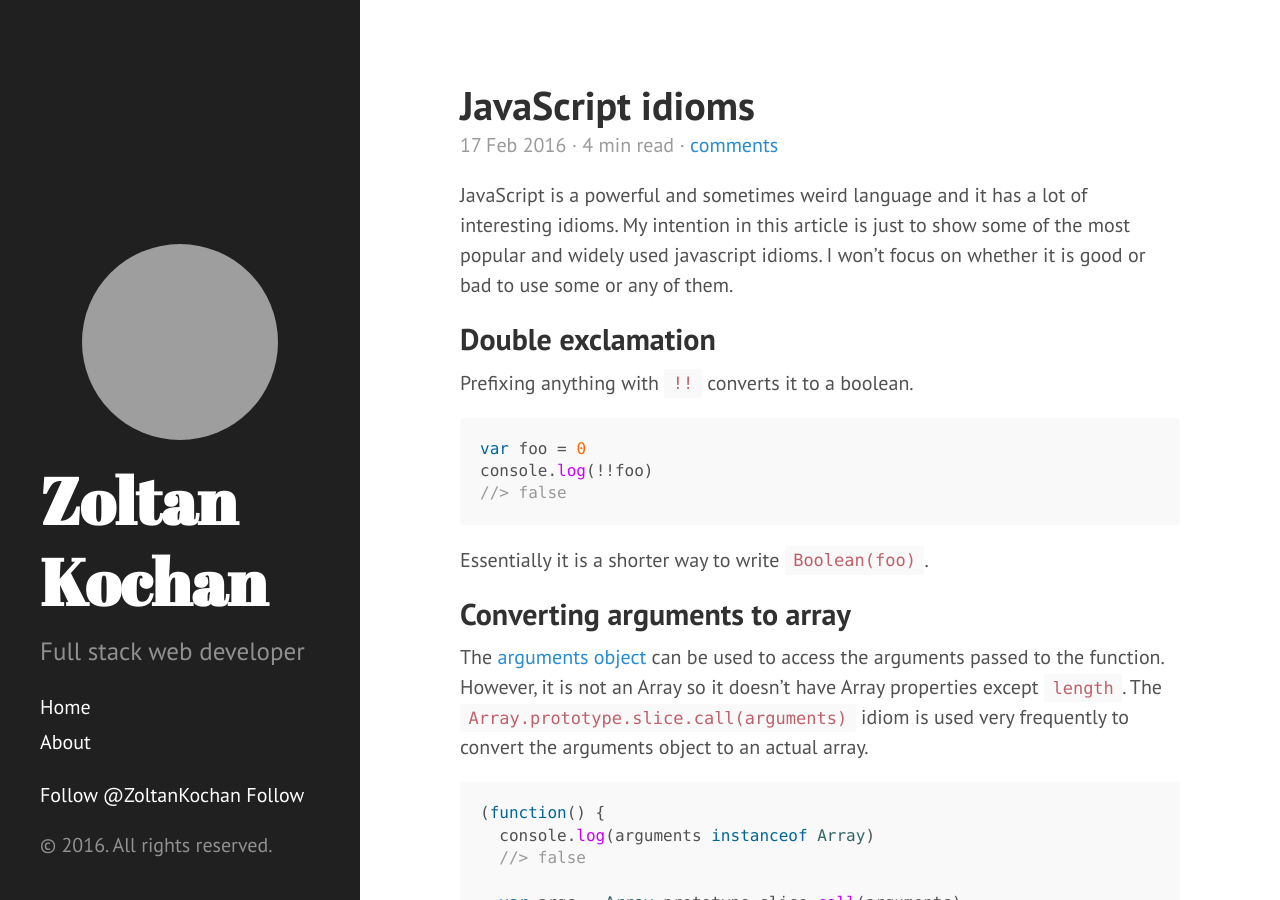
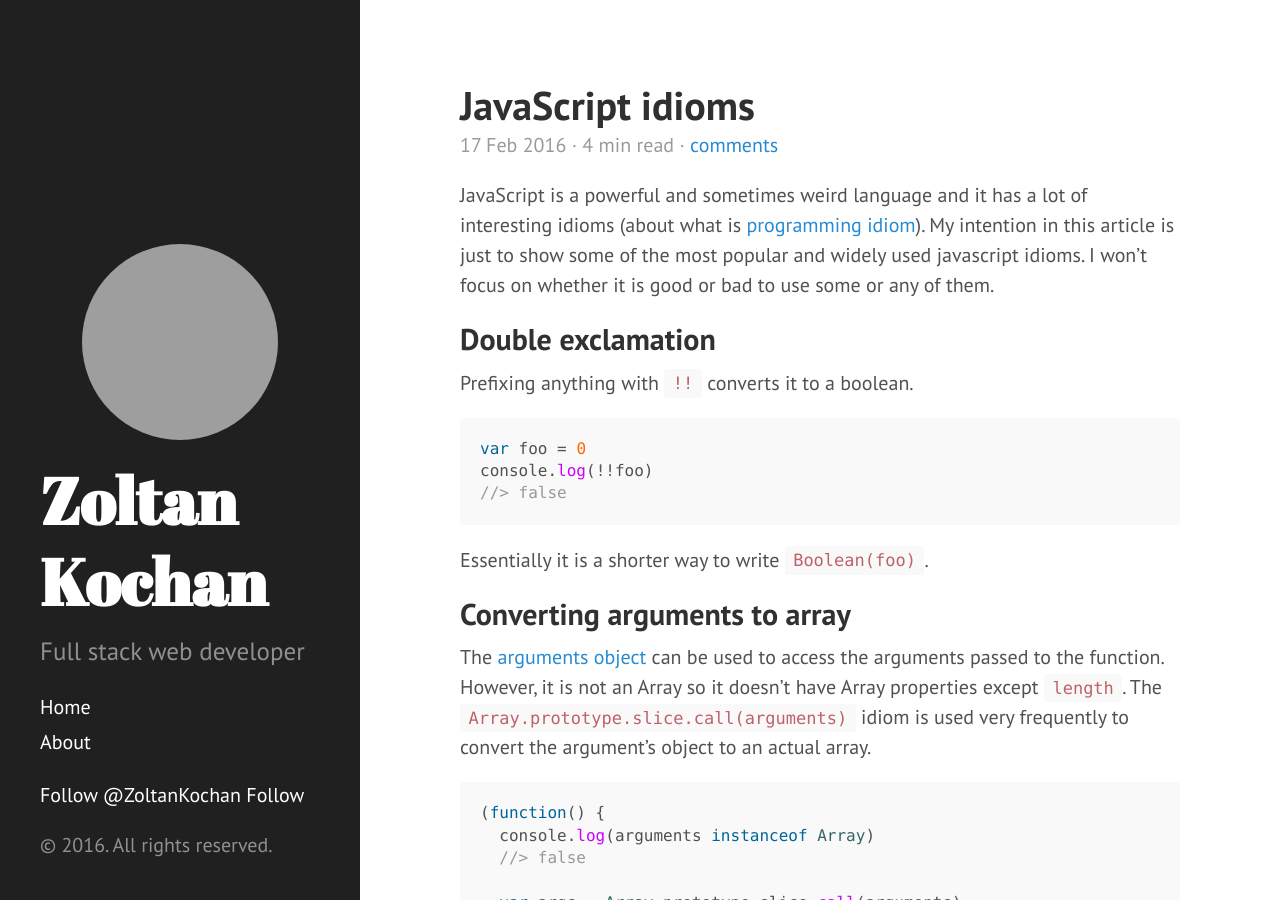
Before and after one commit to zkochan/zkochan.github.io, a Jekyll site: the page built from _posts/2016-02-18-javascript-idioms.md, in a window 1280 px wide and 900 px high. Built offline with Jekyll 4.4.1, drawn with Linux system fonts in a browser that asks for light colours; comment, search, counter and statistics services are not loaded; some of the changed text lies outside the part shown; grey boxes are pictures that could not be loaded.

Commit message:
js idioms updated

````diff
--- a/_posts/2016-02-18-javascript-idioms.md
+++ b/_posts/2016-02-18-javascript-idioms.md
@@ -6,7 +6,7 @@
 comments: true
 ---
 
-JavaScript is a powerful and sometimes weird language and it has a lot of interesting idioms.
+JavaScript is a powerful and sometimes weird language and it has a lot of interesting idioms (about what is [programming idiom](https://en.wikipedia.org/wiki/Programming_idiom)).
 My intention in this article is just to show some of the most popular and widely used javascript idioms.
 I won't focus on whether it is good or bad to use some or any of them.
 
@@ -29,7 +29,7 @@
 The [arguments object](https://developer.mozilla.org/en-US/docs/Web/JavaScript/Reference/Functions/arguments)
 can be used to access the arguments passed to the function. However, it is not an Array so it doesn't have
 Array properties except `length`. The `Array.prototype.slice.call(arguments)` idiom is used very frequently
-to convert the arguments object to an actual array.
+to convert the argument's object to an actual array.
 
 ```js
 (function() {
@@ -142,3 +142,8 @@
 //> Hello world!
 //> log message from next tick
 ```
+
+
+# `void 0` instead of `undefined`
+
+Frequently minifiers substitute `undefined` usages with `void 0`, which will return `undefined`. It is just a shorter way to get `undefined`.
````
